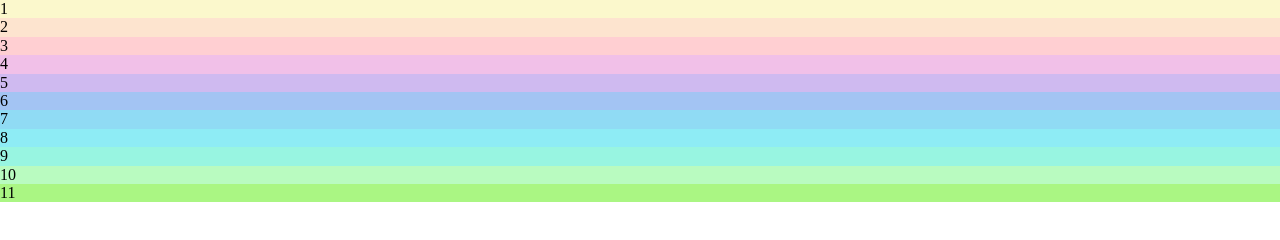
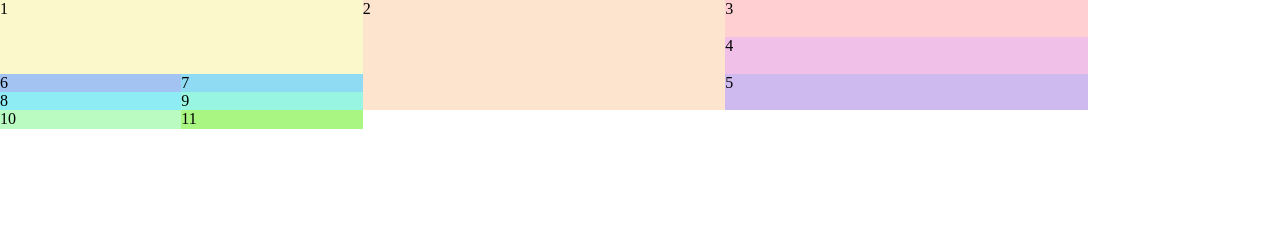
Before and after one commit to idamari-thall/grid, a plain HTML site: page index.html in a window 1280 px wide. Drawn offline with Linux system fonts and the light colour scheme.

Commit message:
element 1-5

```diff
--- a/index.html
+++ b/index.html
@@ -11,19 +11,21 @@
 </head>
 
 <body>
-    <div class="grid_container">
-        <div class="grid_element first">1</div>
-        <div class="grid_element second">2</div>
-        <div class="grid_element third">3</div>
-        <div class="grid_element forth">4</div>
-        <div class="grid_element fifth">5</div>
-        <div class="grid_element sixth">6</div>
-        <div class="grid_element seventh">7</div>
-        <div class="grid_element eigth">8</div>
-        <div class="grid_element ninth">9</div>
-        <div class="grid_element tenth">10</div>
-        <div class="grid_element eleventh">11</div>
-    </div>
+    <main>
+        <div class="grid__container">
+            <div class="grid__element first">1</div>
+            <div class="grid__element second">2</div>
+            <div class="grid__element third">3</div>
+            <div class="grid__element forth">4</div>
+            <div class="grid__element fifth">5</div>
+            <div class="grid__element sixth">6</div>
+            <div class="grid__element seventh">7</div>
+            <div class="grid__element eigth">8</div>
+            <div class="grid__element ninth">9</div>
+            <div class="grid__element tenth">10</div>
+            <div class="grid__element eleventh">11</div>
+        </div>
+    </main>
 </body>
 
 </html>
--- a/styles/index.css
+++ b/styles/index.css
@@ -1,33 +1,49 @@
-.grid-container {
+.grid__container {
     display: grid;
-    grid-template-columns: ;
-    grid-template-rows: ;
+    grid-template-columns: repeat(6, 1fr);
+    grid-template-rows: repeat(10, 1fr);
     /* grid-gap: ;  should be avoided*/
     /* 6 horisontellt
 5 vertikalt */
-    width: ;
-    height: ;
+    width: 85%;
+    height: 80%;
+}
+
+.grid__element {
+    overflow: hidden;
+    position: relative;
 }
 
 .first {
     background-color: #fbf8cc;
+    grid-column: 1/3;
+    grid-row: 1/5;
 }
 
 .second {
     background-color: #fde4cf;
+    grid-column: 3/5;
+    grid-row: 1/7;
 }
 
 .third {
     background-color: #ffcfd2;
+    grid-column: 5/7;
+    grid-row: 1/3;
 }
 
 .forth {
     background-color: #f1c0e8;
+    grid-column: 5/7;
+    grid-row: 3/5;
 }
 
 .fifth {
     background-color: #cfbaf0;
+    grid-column: 5/7;
+    grid-row: 5/7;
 }
+
 
 .sixth {
     background-color: #a3c4f3;
```
